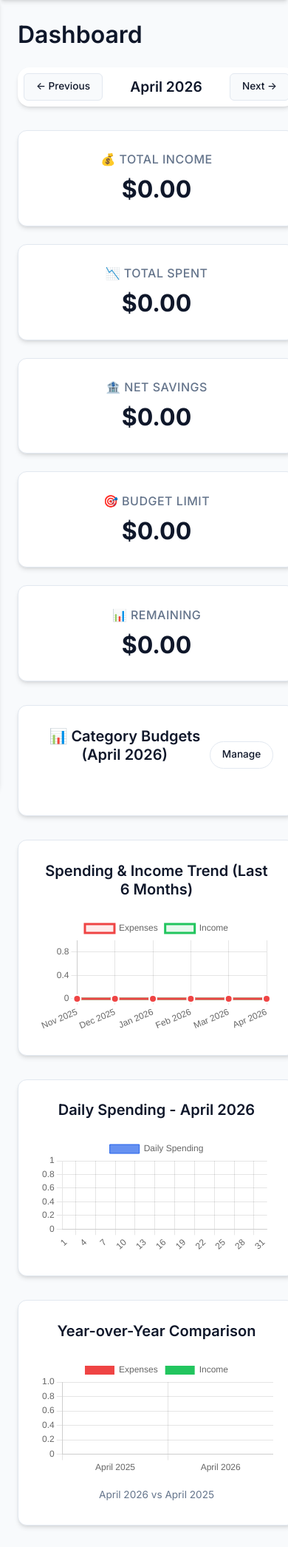
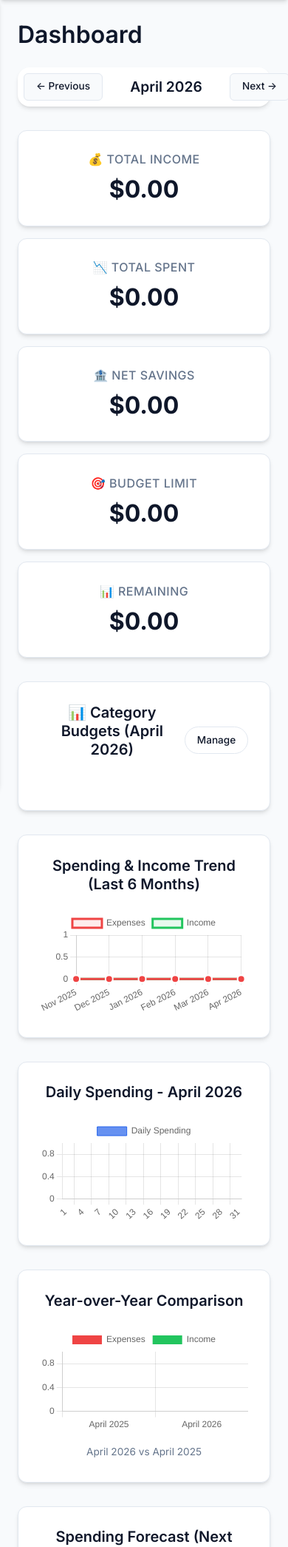
Before and after one commit to Mystic-Chamola/finance_tracker, a Django app: page / in a window 390 px wide. Shown: the part 65-2156 px from the top of the page at 74% size. Run offline with Django 5.2, Linux system fonts and the light colour scheme; a user stored in the database is signed in; data comes from the database, SQL or seed files in the repository; data that the repository does not hold is empty.

Commit message:
Polished CSS with mobile centering and stability

```diff
--- a/static/css/style.css
+++ b/static/css/style.css
@@ -224,6 +235,7 @@ body.dark-mode .theme-toggle .light-icon { display: none; }
     margin: 2rem auto;
     padding: 0 1.5rem;
     flex: 1;
+    width: 100%;
 }
 
 /* ===== Dashboard Header ===== */
@@ -583,6 +600,12 @@ tr.due-soon-row {
 .chart-container {
     max-width: 500px;
     margin: 0 auto;
+    overflow-x: auto;
+}
+
+.chart-container canvas {
+    max-width: 100%;
+    height: auto !important;
 }
 
 .chart-hint {
@@ -1388,6 +1472,22 @@ footer {
         justify-content: space-between;
     }
 
+    .summary-cards {
+        display: flex;
+        flex-direction: column;
+        align-items: center;
+        justify-content: center;
+        width: 100%;
+        gap: 1rem;
+    }
+
+    .summary-cards .card {
+        width: 100%;
+        max-width: 350px;
+        margin-left: auto;
+        margin-right: auto;
+    }
+
     .expense-list-header {
         flex-direction: column;
         align-items: stretch;
@@ -1425,141 +1525,6 @@ footer {
         font-size: 2.2rem;
     }
 
-    .summary-cards {
-        grid-template-columns: 1fr;
-    }
-}
-
-/* ===== Additional Polish ===== */
-html {
-    scroll-behavior: smooth;
-}
-
-::selection {
-    background: var(--accent);
-    color: white;
-}
-
-:focus-visible {
-    outline: 2px solid var(--accent);
-    outline-offset: 2px;
-}
-
-/* ===== Print styles for reports ===== */
-@media print {
-    .navbar, .hamburger, .nav-menu, .theme-toggle, .logout-btn,
-    .report-controls, .btn, footer, .messages, .filter-indicator,
-    .month-navigation, .expense-list-header .header-actions,
-    .widget-header .btn, .section-header .btn, .chart-hint {
-        display: none !important;
-    }
-
-    body {
-        background: white !important;
-        color: black !important;
-    }
-
-    .container {
-        max-width: 100%;
-        margin: 0;
-        padding: 0.5in;
-    }
-
-    .card, .analytics-section, .expense-list, .goals-widget {
-        box-shadow: none !important;
-        border: 1px solid #ddd !important;
-        page-break-inside: avoid;
-    }
-
-    .summary-cards {
-        display: flex;
-        flex-wrap: wrap;
-        gap: 1rem;
-    }
-
-    .card {
-        flex: 1 1 180px;
-    }
-
-    .chart-container {
-        max-width: 400px;
-        margin: 0 auto;
-    }
-
-    .report-period h2 {
-        font-size: 24pt;
-        text-align: center;
-        margin: 0.5in 0;
-    }
-
-    a {
-        text-decoration: none;
-        color: black;
-    }
-}
-/* ===== Mobile Stability Fixes ===== */
-
-/* Prevent horizontal overflow on all elements */
-* {
-    max-width: 100%;
-    box-sizing: border-box;
-}
-
-/* Ensure body and html don't cause overflow */
-html, body {
-    overflow-x: hidden;
-    width: 100%;
-    position: relative;
-}
-
-/* Fix sticky navbar to prevent content jump */
-.navbar {
-    position: fixed;
-    top: 0;
-    left: 0;
-    right: 0;
-    width: 100%;
-    z-index: 1000;
-}
-
-/* Add padding to body to account for fixed navbar */
-body {
-    padding-top: 70px;  /* Adjust to match navbar height */
-}
-
-@media (max-width: 768px) {
-    body {
-        padding-top: 60px;
-    }
-}
-
-/* Prevent tables and pre from causing overflow */
-table, pre, .code-block {
-    max-width: 100%;
-    word-wrap: break-word;
-    overflow-x: auto;
-    -webkit-overflow-scrolling: touch;
-}
-
-/* Fix chart containers on mobile */
-.chart-container {
-    max-width: 100%;
-    overflow-x: auto;
-}
-
-.chart-container canvas {
-    max-width: 100%;
-    height: auto !important;
-}
-
-/* Ensure cards and widgets don't overflow */
-.card, .goals-widget, .analytics-section, .expense-list {
-    word-break: break-word;
-    overflow-wrap: break-word;
-}
-
-/* Fix notification dropdown position on mobile */
-@media (max-width: 600px) {
     .notification-dropdown {
         position: fixed;
         top: 60px;
```
Also changed, not shown: other parts of static/css/style.css (+99 -13 lines).
